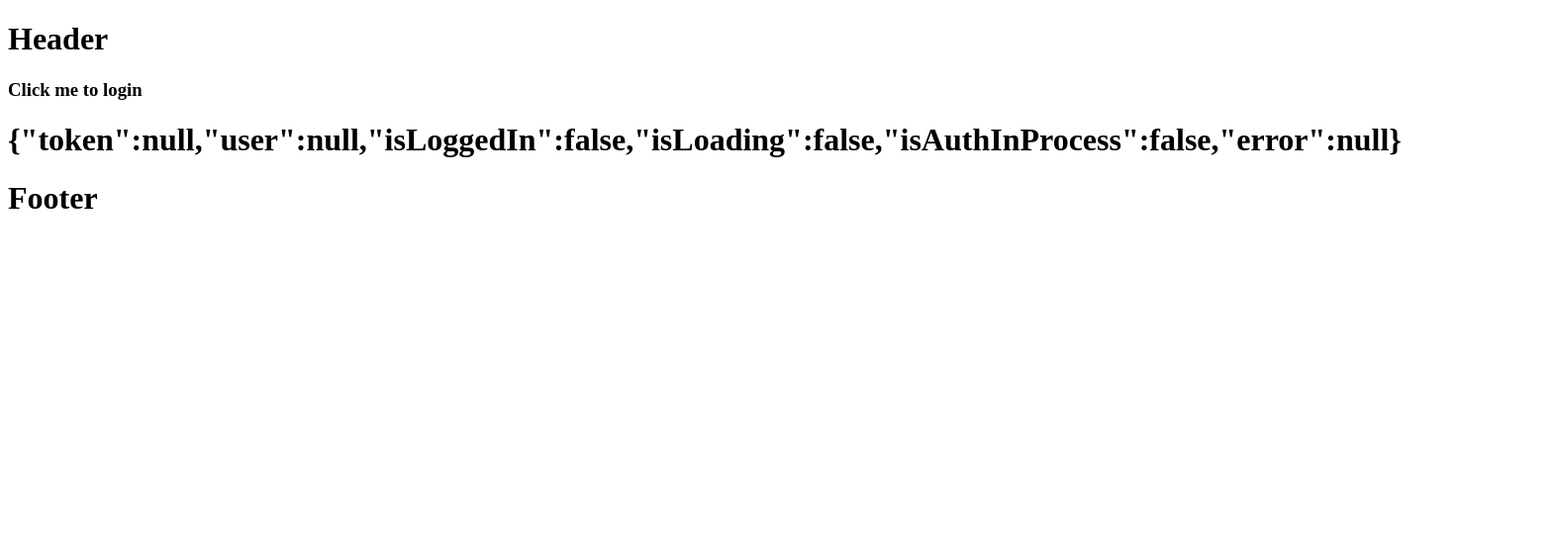
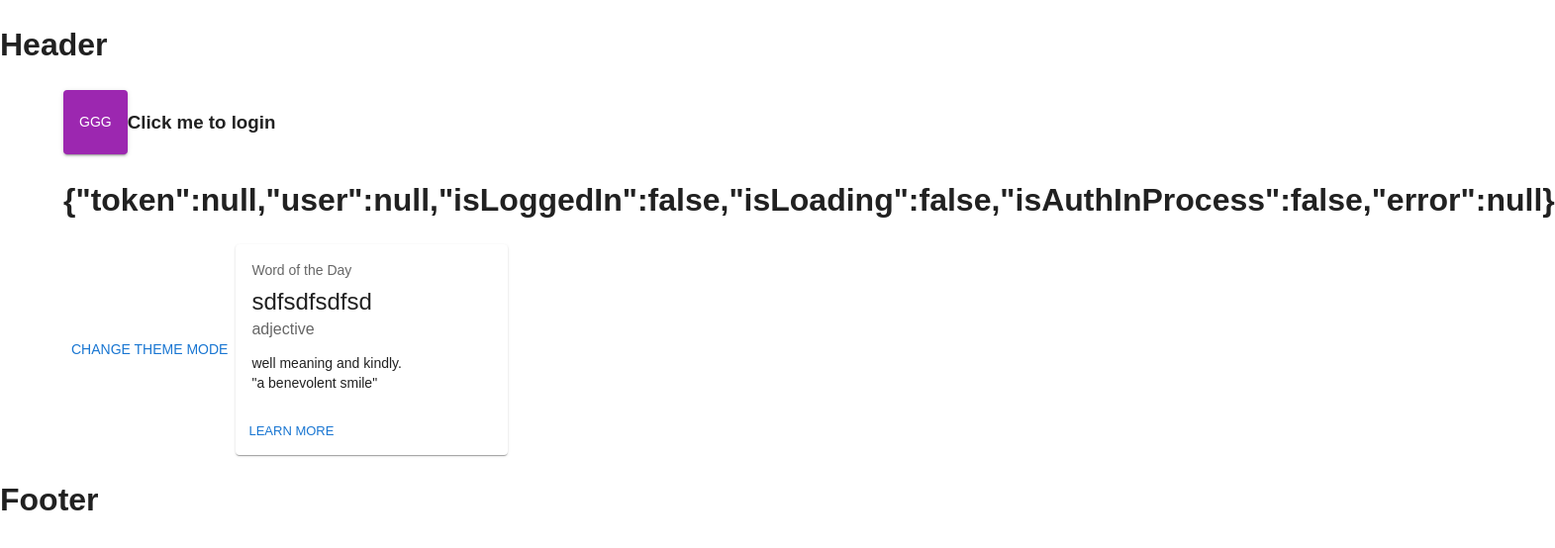
Before and after one commit to yatia-makor/flexmonster_test, a React (Create React App) app: page / in a window 1280 px wide. Shown: the top 554 px of the page at 99% size, 1571 px wide, since content can reach past the window. Built offline with nearby package versions, Linux system fonts and the light colour scheme.

Commit message:
first theming

```diff
--- a/package.json
+++ b/package.json
@@ -5,6 +5,7 @@
   "dependencies": {
     "@emotion/react": "^11.7.1",
     "@emotion/styled": "^11.6.0",
+    "@mui/icons-material": "^5.2.5",
     "@mui/material": "^5.2.7",
     "@reduxjs/toolkit": "^1.7.1",
     "@testing-library/jest-dom": "^5.16.1",
--- a/src/index.js
+++ b/src/index.js
@@ -3,10 +3,13 @@ import ReactDOM from 'react-dom';
 
 import App from './components/App';
 import ReduxProvider from './redux/ReduxProvider';
+import ThemeProvider from './styles/ThemeProvider';
 
 ReactDOM.render(
     <ReduxProvider>
-        <App />
+        <ThemeProvider>
+            <App />
+        </ThemeProvider>
     </ReduxProvider>,
     document.querySelector('#root')
 );
--- a/src/pages/Login/LoginPage.js
+++ b/src/pages/Login/LoginPage.js
@@ -1,16 +1,58 @@
-import React from 'react'
+import React, { useContext } from 'react'
 import { useDispatch, useSelector } from 'react-redux'
+import { Button, Container } from '@mui/material';
+import Box from '@mui/material/Box';
+import Grid from '@mui/material/Grid';
+
+import Card from '@mui/material/Card';
+import CardActions from '@mui/material/CardActions';
+import CardContent from '@mui/material/CardContent';
+import Typography from '@mui/material/Typography';
+
+import ThemeModeContext from '../../styles/context/ThemeModeContext';
 import { login } from '../../redux/slices/authSlice';
 
 const Login = () => {
+    const { toggleThemeMode } = useContext(ThemeModeContext);
     const dispatch = useDispatch();
     const auth = useSelector(state => state.auth);
 
     return (
-        <div>
-            <h3 onClick={() => dispatch(login())}>Click me to login</h3>
-            <h1>{JSON.stringify(auth)}</h1>
-        </div>
+        <Box>
+            <Container>
+                <Grid container>
+                <Button variant='contained' color='secondary'>ggg</Button>
+                <h3 onClick={() => dispatch(login())}>Click me to login</h3>
+                <h1>{JSON.stringify(auth)}</h1>
+                <Button onClick={toggleThemeMode}>Change theme mode</Button>
+
+                <Card sx={{ minWidth: 275 }}>
+                <CardContent>
+                    <Typography sx={{ fontSize: 14 }} color="text.secondary" gutterBottom>
+                    Word of the Day
+                    </Typography>
+                    <Typography variant="h5" component="div">
+                    sdfsdfsdfsd
+                    </Typography>
+                    <Typography sx={{ mb: 1.5 }} color="text.secondary">
+                    adjective
+                    </Typography>
+                    <Typography variant="body2">
+                    well meaning and kindly.
+                    <br />
+                    {'"a benevolent smile"'}
+                    </Typography>
+                </CardContent>
+                <CardActions>
+                    <Button size="small">Learn More</Button>
+                </CardActions>
+                </Card>
+
+                </Grid>
+            </Container>
+
+
+        </Box>
     )
 }
 
--- /dev/null
+++ b/src/styles/ThemeProvider.js
@@ -0,0 +1,30 @@
+import React, { useState, useMemo } from 'react';
+import CssBaseline from '@mui/material/CssBaseline';
+import { ThemeProvider as MuiThemeProvider } from '@mui/material/styles';
+
+import ThemeModeContext from './context/ThemeModeContext';
+import getTheme from './theme/theme';
+
+
+const ThemeProvider = ({ children }) => {
+    const [mode, setMode] = useState('light')
+
+    const themeMode = useMemo(() => ({
+        toggleThemeMode: () => {
+            setMode((prevStateMode) => prevStateMode === 'light' ? 'dark' : 'light')
+        }
+    }), [])
+
+    const theme = useMemo(() => getTheme(mode), [mode])
+
+    return (
+    <ThemeModeContext.Provider value={themeMode}>
+        <MuiThemeProvider theme={theme}>
+            <CssBaseline />
+            {children}
+        </MuiThemeProvider>
+    </ThemeModeContext.Provider>
+    )
+}
+
+export default ThemeProvider
--- /dev/null
+++ b/src/styles/context/ThemeModeContext.js
@@ -0,0 +1,2 @@
+import { createContext } from 'react';
+export default createContext('light') // default
--- /dev/null
+++ b/src/styles/theme/theme.js
@@ -0,0 +1,54 @@
+import { createTheme } from '@mui/material/styles';
+
+const getDesignTheme = (mode) =>  createTheme({
+    palette: mode === 'dark' ? darkThemePalette : lightTherePalette,
+    typography: {
+        fontFamily: ['Poppins', 'sans-serif'].join(),
+      },
+      overrides: {
+        MuiCssBaseline: {
+          '@global': {
+            body: {
+              margin: "0",
+              width: "100vw",
+              height: "100vh"
+            },
+            /* width */
+            "::-webkit-scrollbar ": {
+              width: "10px",
+              height: "10px"
+            },
+            /* Track */
+            "::-webkit-scrollbar-track": {
+              background: "#888",
+            },
+            /* Handle */
+            "::-webkit-scrollbar-thumb": {
+              background: "#555",
+              "border-radius": "10px",
+              outline: '1px solid slategrey'
+            },
+            /* Handle on hover */
+            "::-webkit-scrollbar-thumb:hover": {
+              background: "#424242",
+            },
+            "a:-webkit-any-link": {
+              "text-decoration": "none"
+            }
+          }
+        }
+      }
+});
+
+const darkThemePalette = {
+    mode: 'dark',
+    secondary: {
+        main: '#000000'
+    }
+}
+
+const lightTherePalette = {
+    mode: 'light',
+}
+
+export default getDesignTheme
```
Also changed, not shown: 1 other file (tests, documents, lock files or other folders).
